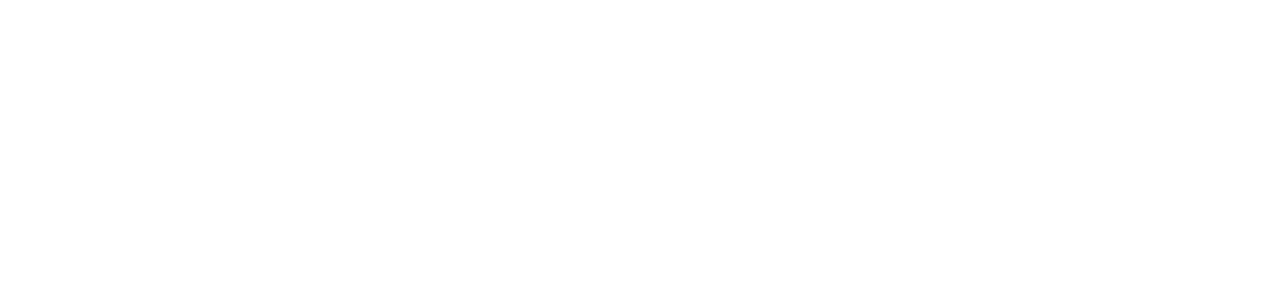
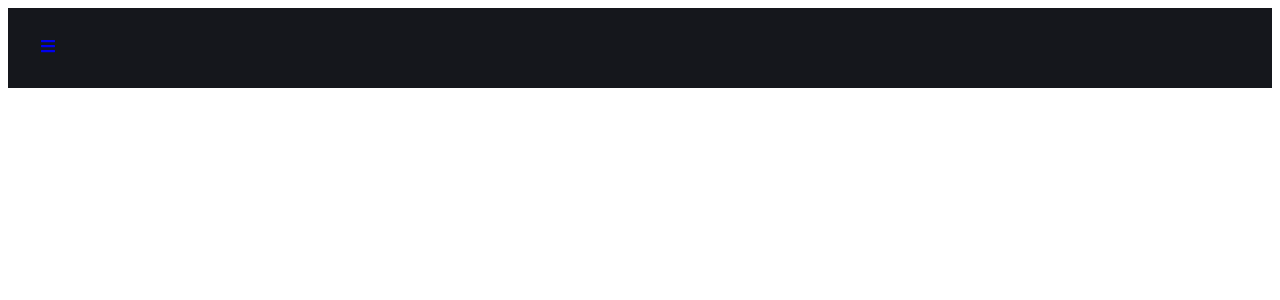
Before and after one commit to fortuneonyeka/React-sidebar-nav, a React (Create React App) app: page / in a window 1280 px wide. Shown: the top 300 px of the page. Built offline with nearby package versions, Linux system fonts and the light colour scheme.

Commit message:
import BrowserRouter from react-router-dom

```diff
--- a/src/App.js
+++ b/src/App.js
@@ -1,10 +1,12 @@
-import './App.css';
+import "./App.css";
+import Sidebar from "./components/Sidebar";
+import { BrowserRouter as Router, Routes, Route } from "react-router-dom";
 
 function App() {
   return (
-    <div className="App">
-
-    </div>
+    <Router>
+      <Sidebar />
+    </Router>
   );
 }
 
```
